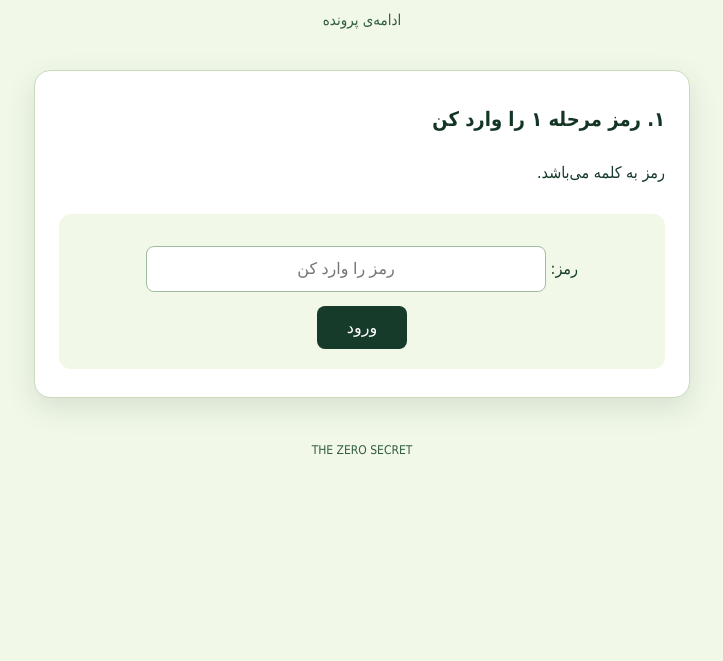
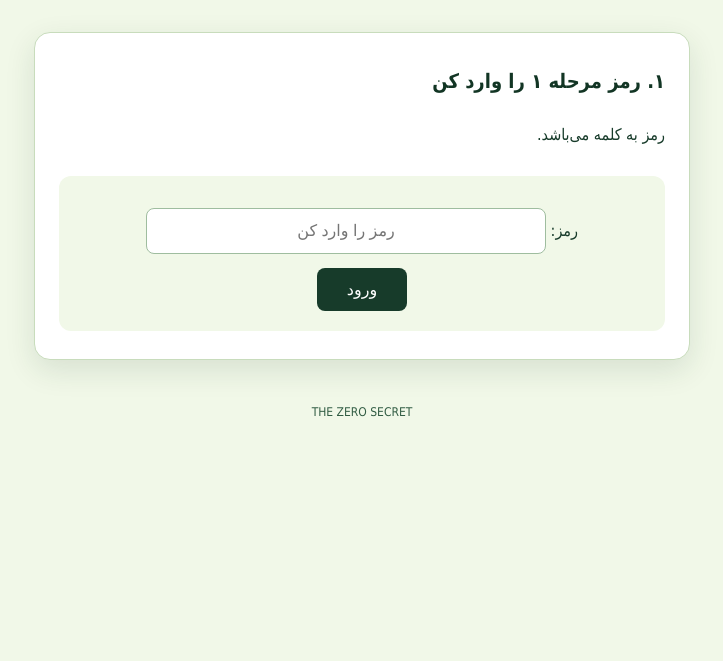
Before and after one commit to Thezerossecret/stage1guide, a plain HTML site: page Answer1.html in a window 1280 px wide. Shown: the part 139-800 px from the top of the page, without its empty margins (278-1001 px from the left). Drawn offline with Linux system fonts and the light colour scheme.

Commit message:
Update Answer1.html

```diff
--- a/Answer1.html
+++ b/Answer1.html
@@ -4,7 +4,7 @@
   <meta charset="UTF-8">
   <meta name="viewport" content="width=device-width, initial-scale=1.0">
 
-  <title>راهنمای مرحله ۲ | The Zero Secret</title>
+  <title>پاسخ مرحله ۱ | The Zero Secret</title>
 
   <style>
     * {
@@ -154,7 +154,7 @@
     <div class="header">
       <div class="number">THE ZERO SECRET</div>
       <h1>پاسخ مرحله ۱</h1>
-      <div class="subtitle">ادامه‌ی پرونده</div>
+
     </div>
 
     <div class="card">
```
